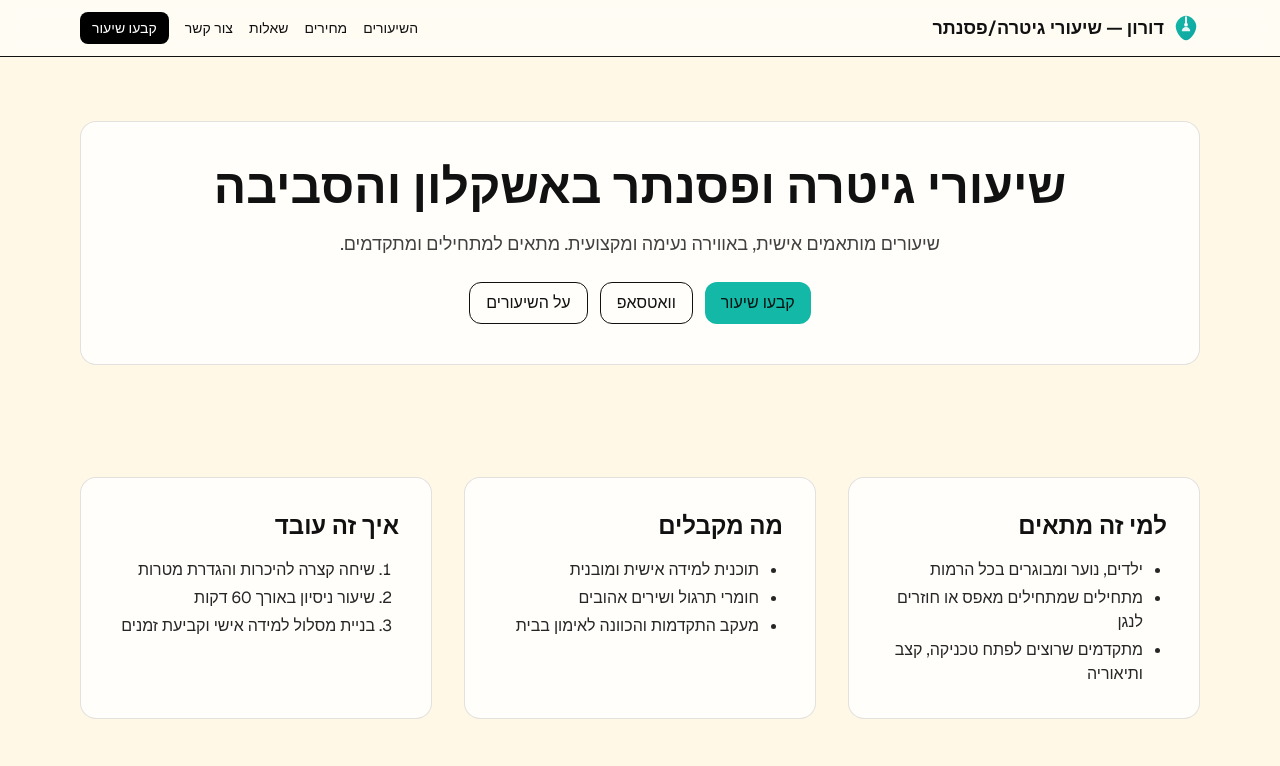
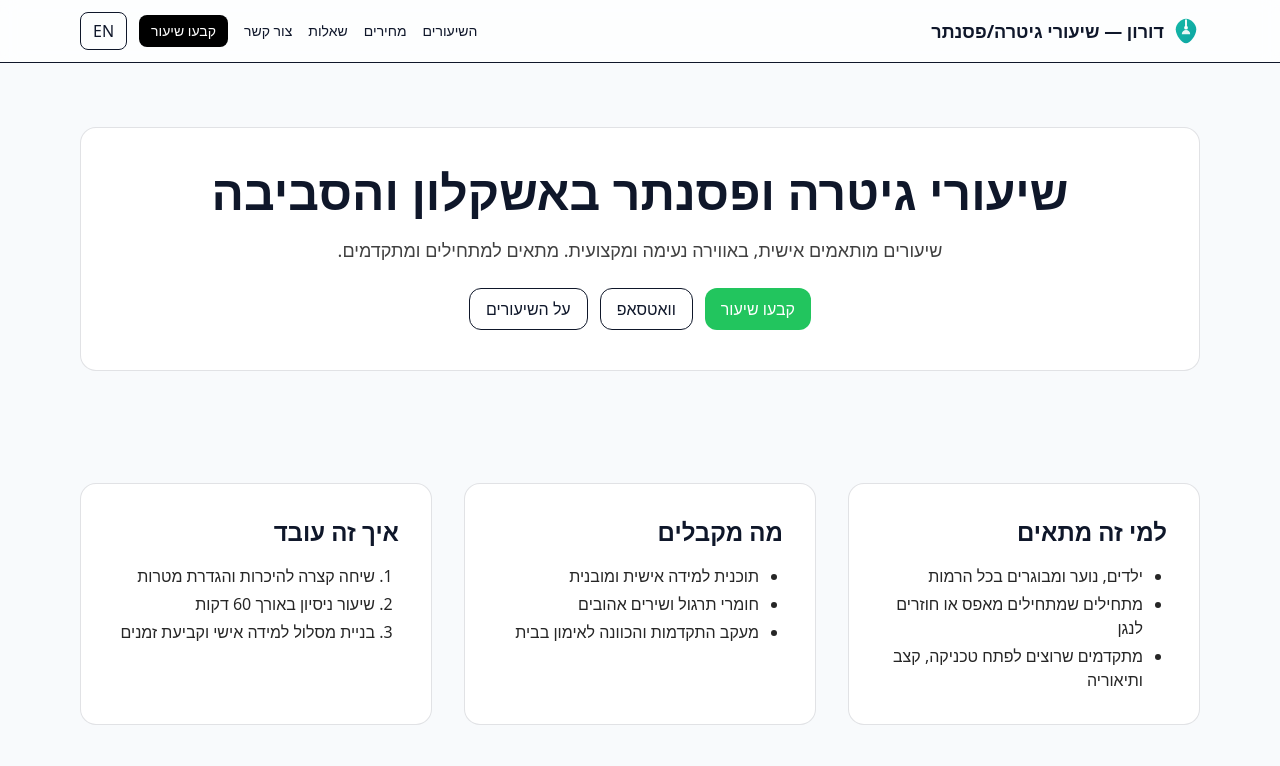
Before and after one commit to doronc36-rgb/guitar-lessons, a Next.js app: page / in a window 1280 px wide. Shown: the top 766 px of the page. Built offline with nearby package versions, Linux system fonts and the light colour scheme.

Commit message:
a11y + RTL: skip link, focus states, proper <Link>, headings, quotes

```diff
--- a/src/app/components/Header.tsx
+++ b/src/app/components/Header.tsx
@@ -1,10 +1,12 @@
 "use client";
 
 import { useState, useCallback } from "react";
+import { useI18n } from "@/i18n";
 import Link from "next/link";
 import { usePathname, useRouter } from "next/navigation";
 
 export default function Header() {
+  const { locale, setLocale } = useI18n();
   const [open, setOpen] = useState(false);
   const pathname = usePathname();
   const router = useRouter();
@@ -16,7 +18,7 @@ export default function Header() {
   const goBack = useCallback(() => router.back(), [router]);
 
   const linkClass = (href: string) =>
-    `hover:opacity-80 ${pathname === href ? "underline underline-offset-4" : ""}`;
+    `hover:opacity-80 focus-visible:outline-none focus-visible:ring-2 focus-visible:ring-[color:var(--accent)] focus-visible:ring-offset-2 focus-visible:ring-offset-[color:var(--background)] ${pathname === href ? "underline underline-offset-4" : ""}`;
 
   const NavLinks = (
     <nav className="flex flex-col md:flex-row gap-4 items-start md:items-center text-sm">
@@ -35,7 +37,7 @@ export default function Header() {
       <Link
         href="/booking"
         onClick={close}
-        className="rounded-lg px-3 py-1.5 bg-black text-white hover:bg-neutral-800"
+        className="rounded-lg px-3 py-1.5 bg-black text-white hover:bg-neutral-800 focus-visible:outline-none focus-visible:ring-2 focus-visible:ring-[color:var(--accent)] focus-visible:ring-offset-2 focus-visible:ring-offset-[color:var(--background)]"
       >
         קבעו שיעור
       </Link>
@@ -53,7 +55,7 @@ export default function Header() {
             <button
               type="button"
               onClick={goBack}
-              className="rounded-lg border px-3 py-1.5 hover:bg-black/5"
+              className="rounded-lg border px-3 py-1.5 hover:bg-black/5 focus-visible:outline-none focus-visible:ring-2 focus-visible:ring-[color:var(--accent)] focus-visible:ring-offset-2 focus-visible:ring-offset-[color:var(--background)]"
               aria-label="חזרה לעמוד הקודם"
             >
               ← חזרה
@@ -65,12 +67,22 @@ export default function Header() {
           </Link>
         </div>
 
-        <div className="hidden md:block">{NavLinks}</div>
+        <div className="hidden md:flex items-center gap-3">
+          {NavLinks}
+          <button
+            type="button"
+            onClick={() => setLocale(locale === "he" ? "en" : "he")}
+            className="rounded-lg border px-3 py-1.5 hover:bg-black/5 focus-visible:outline-none focus-visible:ring-2 focus-visible:ring-[color:var(--accent)] focus-visible:ring-offset-2 focus-visible:ring-offset-[color:var(--background)]"
+            aria-label={locale === "he" ? "Switch language to English" : "החלף שפה לעברית"}
+          >
+            {locale === "he" ? "EN" : "HE"}
+          </button>
+        </div>
 
         <button
           type="button"
           onClick={toggle}
-          className="md:hidden rounded-lg border px-3 py-1.5"
+          className="md:hidden rounded-lg border px-3 py-1.5 focus-visible:outline-none focus-visible:ring-2 focus-visible:ring-[color:var(--accent)] focus-visible:ring-offset-2 focus-visible:ring-offset-[color:var(--background)]"
           aria-expanded={open}
           aria-controls="site-menu"
           aria-label="פתיחת תפריט"
@@ -81,7 +93,19 @@ export default function Header() {
 
       {open && (
         <div id="site-menu" className="md:hidden border-t">
-          <div className="max-w-6xl mx-auto px-4 py-4">{NavLinks}</div>
+          <div className="max-w-6xl mx-auto px-4 py-4">
+            <div className="flex flex-col gap-4">
+              {NavLinks}
+              <button
+                type="button"
+                onClick={() => { setLocale(locale === "he" ? "en" : "he"); close(); }}
+                className="self-start rounded-lg border px-3 py-1.5 hover:bg-black/5 focus-visible:outline-none focus-visible:ring-2 focus-visible:ring-[color:var(--accent)] focus-visible:ring-offset-2 focus-visible:ring-offset-[color:var(--background)]"
+                aria-label={locale === "he" ? "Switch language to English" : "החלף שפה לעברית"}
+              >
+                {locale === "he" ? "EN" : "HE"}
+              </button>
+            </div>
+          </div>
         </div>
       )}
     </header>
--- a/src/app/components/ui/Button.tsx
+++ b/src/app/components/ui/Button.tsx
@@ -19,7 +19,7 @@ export default function Button(props: ButtonProps | LinkProps) {
       ? "border hover:bg-black/5"
       : "hover:bg-black/5";
 
-  const base = `inline-flex items-center justify-center rounded-xl px-4 py-2 focus-visible:ring-2 focus-visible:ring-black ${style} ${className}`;
+  const base = `inline-flex items-center justify-center rounded-xl px-4 py-2 focus-visible:outline-none focus-visible:ring-2 focus-visible:ring-[color:var(--accent)] focus-visible:ring-offset-2 focus-visible:ring-offset-[color:var(--background)] ${style} ${className}`;
 
   if ("href" in props && props.href) {
     const { href, target, rel, onClick } = props as LinkProps;
--- a/src/app/globals.css
+++ b/src/app/globals.css
@@ -1,37 +1,37 @@
 @import "tailwindcss";
 
 :root {
-  /* Cream & black theme */
-  --background: #fff8e7; /* cream */
-  --foreground: #111111; /* near-black */
-  --muted: #3a3a3a;
-  --border: rgba(17, 17, 17, 0.12);
-  --surface: #ffffffcc; /* translucent white on cream */
-  --accent: #14b8a6; /* modern teal */
-  --accent-contrast: #041311;
+  /* Slate + Green palette */
+  --background: #f8fafc; /* slate-50 */
+  --foreground: #0f172a; /* slate-900 */
+  --muted: #475569; /* slate-600 */
+  --border: rgba(15, 23, 42, 0.12); /* slate-900 @ 12% */
+  --surface: #ffffff; /* white cards on slate-50 */
+  --accent: #22c55e; /* green-500 */
+  --accent-contrast: #ffffff; /* white on green */
 }
 
 @theme inline {
   --color-background: var(--background);
   --color-foreground: var(--foreground);
-  --font-sans: var(--font-geist-sans);
-  --font-mono: var(--font-geist-mono);
+  --font-sans: var(--font-heebo);
+  --font-alt: var(--font-inter);
 }
 
 @media (prefers-color-scheme: dark) {
   :root {
-    --background: #0a0a0a;
-    --foreground: #ededed;
-    --muted: #bdbdbd;
-    --border: rgba(255, 255, 255, 0.16);
-    --surface: #0f0f0fcc;
+    --background: #0b1220; /* slate-950-ish */
+    --foreground: #e2e8f0; /* slate-200 */
+    --muted: #94a3b8; /* slate-400 */
+    --border: rgba(226, 232, 240, 0.16);
+    --surface: #111827; /* slate-900 */
   }
 }
 
 body {
   background: var(--background);
   color: var(--foreground);
-  font-family: var(--font-geist-sans), ui-sans-serif, system-ui, -apple-system,
+  font-family: var(--font-heebo), var(--font-inter), ui-sans-serif, system-ui, -apple-system,
     Segoe UI, Roboto, Noto Sans, Ubuntu, Cantarell, Helvetica Neue, Arial,
     "Apple Color Emoji", "Segoe UI Emoji", "Segoe UI Symbol", sans-serif;
 }
--- a/src/app/layout.tsx
+++ b/src/app/layout.tsx
@@ -1,6 +1,7 @@
 import type { Metadata } from "next";
 import { Geist, Geist_Mono } from "next/font/google";
 import Script from "next/script";
+import Link from "next/link";
 import "./globals.css";
 import Providers from "./Providers";
 import Header from "./components/Header";
@@ -65,7 +66,7 @@ export default function RootLayout({
         </a>
         <Providers>
           <Header />
-          <main id="main" role="main" className="outline-none focus-visible:ring-2 focus-visible:ring-black">
+          <main id="main" role="main" tabIndex={-1} className="outline-none focus-visible:ring-2 focus-visible:ring-black">
             {children}
           </main>
           <footer className="mt-16 border-t">
@@ -77,9 +78,9 @@ export default function RootLayout({
               <div>
                 <div className="font-medium text-[color:var(--foreground)]">קישורים מהירים</div>
                 <ul className="mt-2 space-y-1">
-                  <li><a href="/lessons" className="hover:opacity-80 underline underline-offset-4">השיעורים</a></li>
-                  <li><a href="/prices" className="hover:opacity-80 underline underline-offset-4">מחירים</a></li>
-                  <li><a href="/booking" className="hover:opacity-80 underline underline-offset-4">קבעו שיעור</a></li>
+                  <li><Link href="/lessons" className="hover:opacity-80 underline underline-offset-4">השיעורים</Link></li>
+                  <li><Link href="/prices" className="hover:opacity-80 underline underline-offset-4">מחירים</Link></li>
+                  <li><Link href="/booking" className="hover:opacity-80 underline underline-offset-4">קבעו שיעור</Link></li>
                 </ul>
               </div>
               <div>
@@ -87,7 +88,7 @@ export default function RootLayout({
                 <ul className="mt-2 space-y-1">
                   <li><a href="https://wa.me/972535247393" className="hover:opacity-80 underline underline-offset-4">וואטסאפ</a></li>
                   <li><a href="tel:+972535247393" className="hover:opacity-80 underline underline-offset-4">טלפון: 053-524-7393</a></li>
-                  <li><a href="/contact" className="hover:opacity-80 underline underline-offset-4">טופס יצירת קשר</a></li>
+                  <li><Link href="/contact" className="hover:opacity-80 underline underline-offset-4">טופס יצירת קשר</Link></li>
                 </ul>
               </div>
             </div>
--- a/src/i18n/index.tsx
+++ b/src/i18n/index.tsx
@@ -1,13 +1,16 @@
 "use client";
 
-import { createContext, useContext, useMemo, useState, ReactNode } from "react";
-import { he, type HebrewDictionary } from "./locales/he";
+import { createContext, useContext, useEffect, useMemo, useState, ReactNode } from "react";
+import { he } from "./locales/he";
+import { en } from "./locales/en";
 
-type SupportedLocale = "he";
+export type SupportedLocale = "he" | "en";
+
+type Dictionary = typeof he;
 
 type I18nContextValue = {
   locale: SupportedLocale;
-  t: HebrewDictionary;
+  t: Dictionary;
   setLocale: (l: SupportedLocale) => void;
 };
 
@@ -17,9 +20,14 @@ export function I18nProvider({ children, defaultLocale = "he" as SupportedLocale
   const [locale, setLocale] = useState<SupportedLocale>(defaultLocale);
 
   const value = useMemo<I18nContextValue>(() => {
-    // Only Hebrew currently. Extend here for more locales.
-    const dict = he;
+    const dict = locale === "en" ? en : he;
     return { locale, t: dict, setLocale };
+  }, [locale]);
+
+  useEffect(() => {
+    const root = document.documentElement;
+    root.lang = locale === "en" ? "en" : "he";
+    root.dir = locale === "en" ? "ltr" : "rtl";
   }, [locale]);
 
   return <I18nContext.Provider value={value}>{children}</I18nContext.Provider>;
--- /dev/null
+++ b/src/i18n/locales/en.ts
@@ -0,0 +1,134 @@
+export const en = {
+  common: {
+    whatsapp: "WhatsApp",
+    call: "Phone call",
+    bookLesson: "Book a lesson",
+  },
+  home: {
+    hero: {
+      title: "Guitar and Piano Lessons in Ashkelon",
+      subtitle: "Personalized lessons in a friendly, professional atmosphere.",
+      ctaBooking: "Book a lesson",
+      ctaWhatsapp: "WhatsApp",
+      ctaLessons: "About the lessons",
+    },
+    fitFor: {
+      title: "Who it's for",
+      items: [
+        "Kids, teens and adults at all levels",
+        "Beginners from scratch or returning players",
+        "Advanced learners who want technique, rhythm and theory",
+      ],
+    },
+    whatYouGet: {
+      title: "What you get",
+      items: [
+        "Personalized learning plan",
+        "Practice materials and favorite songs",
+        "Progress tracking and home practice guidance",
+      ],
+    },
+    howItWorks: {
+      title: "How it works",
+      steps: [
+        "Short intro call to define goals",
+        "Trial lesson (60 minutes)",
+        "Personal learning plan and scheduling",
+      ],
+    },
+  },
+  lessons: {
+    title: "Lessons",
+    instruments: {
+      title: "Instruments and topics",
+      items: [
+        "Acoustic / Electric / Classical Guitar",
+        "Piano",
+        "Theory, rhythm, improvisation, accompaniment, basic notation",
+      ],
+    },
+    formats: {
+      title: "Lesson formats",
+      items: [
+        "Private 1:1 — tailored to your pace",
+        "Group 2–4 — collaboration and motivation",
+        "School programs — including post-hospital frameworks",
+      ],
+    },
+    equipment: {
+      title: "Home lesson equipment",
+      items: [
+        "Piano: acoustic/digital piano or keyboard with 61+ keys",
+        "Guitar: personal instrument in good condition",
+        "Notebook and binder for practice sheets",
+      ],
+    },
+  },
+  prices: {
+    title: "Prices",
+    items: [
+      { label: "Studio — 60 minutes", price: "₪120" },
+      { label: "At student's home (Ashkelon) — 60 minutes", price: "₪150" },
+      { label: "Group 2–4", price: "Contact for price" },
+    ],
+    cancellation: "Cancellations: please notify at least 24 hours in advance.",
+  },
+  faq: {
+    title: "FAQ",
+    items: [
+      { q: "Do I need an instrument at home?", a: "Highly recommended. Piano/keyboard or personal guitar." },
+      { q: "How long should I practice?", a: "At least 15–30 minutes daily for beginners." },
+      { q: "Do you offer online lessons?", a: "Yes, video lessons are available if needed." },
+      { q: "Can we learn favorite songs?", a: "Of course, while building strong foundations." },
+      { q: "Suitable for kids?", a: "Yes, extensive experience with kids and teens." },
+      { q: "Lessons in English?", a: "Yes, available in English, Hebrew or Spanish." },
+    ],
+  },
+  booking: {
+    title: "Book a lesson",
+    bullets: [
+      "Focused trial lesson to define goals",
+      "Gear guidance and home practice",
+      "Flexible scheduling and location",
+    ],
+    todo: "TODO: integrate Calendly",
+    linkPrices: "Go to prices",
+  },
+  terms: {
+    title: "Terms of Service",
+    body: "General information about payments, cancellations (24h) and lesson conduct.",
+  },
+  accessibility: {
+    title: "Accessibility Statement",
+    body: "Includes skip link, proper headings, visible focus and labeled links. If you hit an issue, call or WhatsApp us.",
+  },
+  contact: {
+    title: "Contact us",
+    subtitle: "We'll get back to you to schedule a lesson",
+    form: {
+      nameLabel: "Name",
+      emailLabel: "Email",
+      messageLabel: "Message",
+      namePlaceholder: "Full name",
+      emailPlaceholder: "your.email@example.com",
+      messagePlaceholder: "Tell us about your musical goals...",
+      submit: "Send message",
+      sending: "Sending...",
+      nameRequired: "Name is required",
+      emailRequired: "Email is required",
+      emailInvalid: "Please enter a valid email address",
+      messageRequired: "Message is required",
+      messageTooShort: "Message must be at least 10 characters",
+    },
+    successTitle: "Message sent!",
+    successBody: "We'll get back to you soon.",
+    errorTitle: "Sending failed",
+    errorBody: "Please try again later.",
+    phoneLabel: "Phone: 053-524-7393",
+    whatsappLabel: "WhatsApp",
+    emailLabel: "Email",
+    backHome: "Back to home",
+  },
+};
+
+export type EnglishDictionary = typeof en;
```
